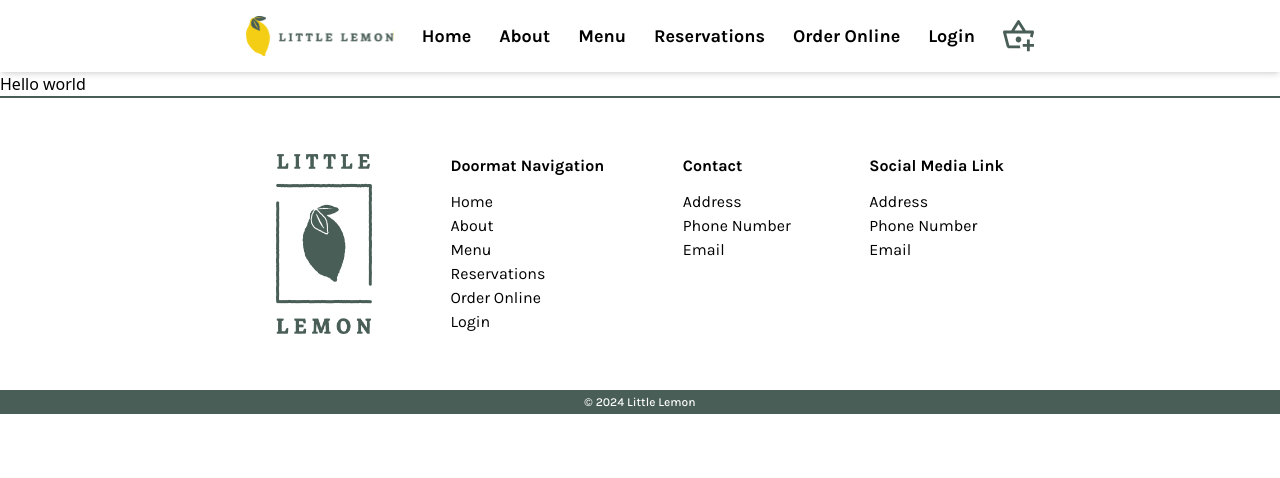
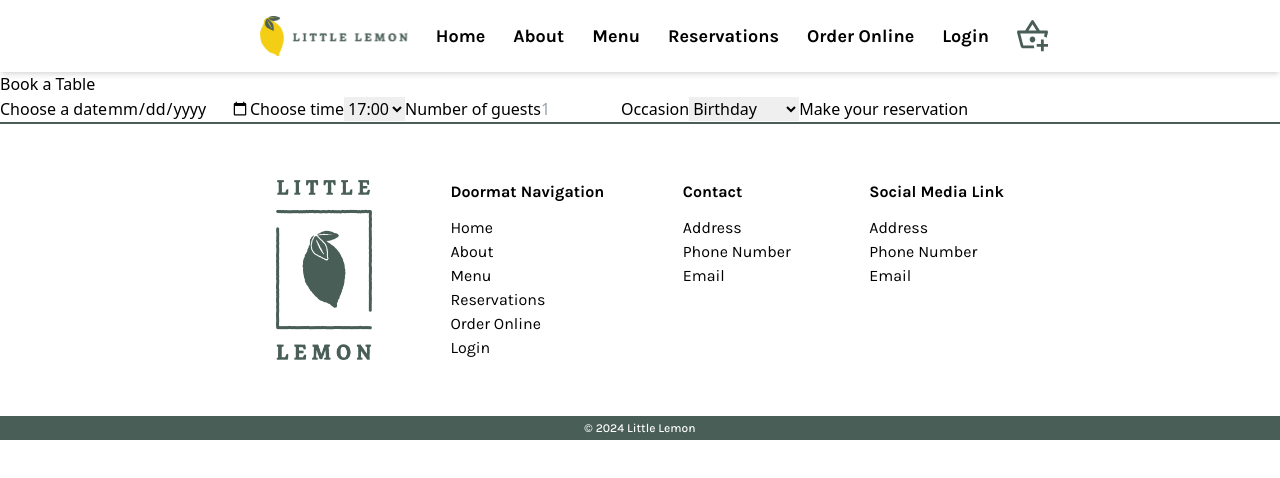
Before and after one commit to juliannGabrielDev/final-project-front-end, a React (Vite) app: page /booking in a window 1280 px wide. Shown: the top 478 px of the page. Built offline with nearby package versions, Linux system fonts and the light colour scheme; a web font is replaced by a local one.

Commit message:
Se agrego el contexto para la barra de navegacion

```diff
--- a/src/App.jsx
+++ b/src/App.jsx
@@ -1,4 +1,4 @@
-import { Routes, Route, Link } from "react-router-dom";
+import { Routes, Route } from "react-router-dom";
 
 import Nav from "./layout/Nav";
 import Home from "./pages/Home";
--- /dev/null
+++ b/src/components/CustomLink.jsx
@@ -0,0 +1 @@
+import PropTypes from 'prop-types';
--- a/src/components/Link.jsx
+++ /dev/null
@@ -1,11 +0,0 @@
-import PropTypes from 'prop-types';
-
-export default function Link({ children }) {
-    return (
-        <li className='font-bold font-karla text-lg'><a href="#">{ children }</a></li>
-    )
-}
-
-Link.propTypes = {
-    children: PropTypes.node.isRequired,
-};
--- a/src/layout/Nav.jsx
+++ b/src/layout/Nav.jsx
@@ -1,56 +1,88 @@
-import Logo from "../assets/icons/logo.svg";
-import Basket from "../assets/icons/Basket.svg";
-import Menu from "../assets/icons/hamburger-menu.svg";
-import Link from "../components/Link";
+import Logo from '../assets/icons/logo.svg';
+import Basket from '../assets/icons/Basket.svg';
+import Menu from '../assets/icons/hamburger-menu.svg';
 
-import PropTypes from "prop-types";
-import {useRef, useState} from "react";
+import { NavMenuProvider, useNavMenuContext } from './NavMenuContext';  // Asegúrate de importar el contexto correctamente
+
+import { Link } from 'react-router-dom';
+import PropTypes from 'prop-types';
 
 export default function Nav() {
-    const navMenu = useRef(null);
-    const navbar = useRef(null);
-    const [isOpen, setIsOpen] = useState(false);
+    return (
+        <NavMenuProvider>  {/* El proveedor envuelve el componente Nav */}
+            <NavContent />
+        </NavMenuProvider>
+    )
+}
 
-    const handleMenu = () => {
-        if (isOpen) {
-            setIsOpen(false);
-            navMenu.current.classList.add("hidden");
-            navbar.current.classList.remove("h-screen");
-        } else {
-            setIsOpen(true);
-            navMenu.current.classList.remove("hidden");
-            navbar.current.classList.add("h-screen");
-        }
-    }
+// Este es el componente que contiene la lógica de navegación
+function NavContent() {
+    const { navMenu, navbar, handleMenu } = useNavMenuContext();  // Llamando a useNavMenuContext dentro del componente hijo que está dentro del proveedor
 
     return (
         <nav ref={navbar} className="bg-white sticky top-0 z-10">
-            <div className="flex gap-7 items-center justify-between lg:justify-center py-4 px-5  shadow-md">
-                <img src={Menu} onClick={handleMenu} className="h-6 lg:hidden cursor-pointer" alt="Menu" />
-                <img src={Logo} className="cursor-pointer h-8 lg:h-10" alt="Little Lemon" />
-                <NavMenu className="hidden" />
-                <img src={Basket} className="h-8 cursor-pointer" alt="Basket" />
+            <div className="flex gap-7 items-center justify-between lg:justify-center py-4 px-5 shadow-md">
+                <MenuButton />
+                <img
+                    src={Logo}
+                    className="cursor-pointer h-8 lg:h-10"
+                    alt="Little Lemon" />
+                <NavMenu variant="hidden" />
+                <img
+                    src={Basket}
+                    className="h-8 cursor-pointer"
+                    alt="Basket" />
             </div>
             <div ref={navMenu} className="hidden lg:hidden p-5">
-                <NavMenu className="flex flex-col" />
+                <NavMenu variant="flex flex-col" />
             </div>
         </nav>
     )
 }
 
-function NavMenu(props) {
+function NavMenu({ variant }) {
     return (
-        <ul className={`${props.className} gap-7 lg:flex`}>
-                <Link>Home</Link>
-                <Link>About</Link>
-                <Link>Menu</Link>
-                <Link>Reservations</Link>
-                <Link>Order Online</Link>
-                <Link>Login</Link>
-            </ul>
+        <ul className={`${variant} gap-7 lg:flex`}>
+            <NavLink route="/">Home</NavLink>
+            <NavLink>About</NavLink>
+            <NavLink>Menu</NavLink>
+            <NavLink>Reservations</NavLink>
+            <NavLink>Order Online</NavLink>
+            <NavLink>Login</NavLink>
+        </ul>
+    )
+}
+
+function MenuButton() {
+    const { handleMenu } = useNavMenuContext();  // Usando el contexto para manejar el menú
+
+    return (
+        <button onClick={handleMenu}>
+            <img
+                src={Menu}
+                className="h-6 lg:hidden cursor-pointer"
+                alt="Menu" />
+        </button>
+    )
+}
+
+function NavLink({ route, children }) {
+    const { handleMenu } = useNavMenuContext();  // Usando el contexto para manejar el menú
+
+    const handleClick = () => {
+        handleMenu();  // Ejecutando la función handleMenu al hacer clic en el enlace
+    }
+
+    return (
+        <Link
+            to={route}
+            onClick={handleClick}
+            className='font-bold font-karla text-lg hover:underline'>
+            {children}
+        </Link>
     )
 }
 
 NavMenu.propTypes = {
-    className: PropTypes.string,
+    variant: PropTypes.string,
 };
--- /dev/null
+++ b/src/layout/NavMenuContext.jsx
@@ -0,0 +1,33 @@
+import {createContext, useContext, useRef, useState} from "react";
+
+// Create a context for the NavMenu component
+const NavMenuContext = createContext();
+
+// Context provider that provides state and handleMenu function
+export function NavMenuProvider({children}) {
+    const navMenu = useRef(null);
+    const navbar = useRef(null);
+    const [isOpen, setIsOpen] = useState(false);
+
+    const handleMenu = () => {
+        if (isOpen) {
+            setIsOpen(false);
+            navMenu.current.classList.add("hidden");
+            navbar.current.classList.remove("h-screen");
+        } else {
+            setIsOpen(true);
+            navMenu.current.classList.remove("hidden");
+            navbar.current.classList.add("h-screen");
+        }
+    }
+
+    return (
+        <NavMenuContext.Provider value={{navMenu, navbar, handleMenu}}>
+            {children}
+        </NavMenuContext.Provider>
+    )
+}
+
+export function useNavMenuContext() {
+    return useContext(NavMenuContext);
+}
--- a/src/pages/BookingPage.jsx
+++ b/src/pages/BookingPage.jsx
@@ -1,5 +1,34 @@
 export default function BookingPage() {
     return (
-        <h1>Hello world</h1>
+        <>
+            <h1>Book a Table</h1>
+            <BookingForm />
+        </>
     )
 }
+
+function BookingForm() {
+    return (
+        <form>
+            <label htmlFor="res-date">Choose a date</label>
+            <input type="date" id="res-date" />
+            <label htmlFor="res-time">Choose time</label>
+            <select id="res-time">
+                <option value="">17:00</option>
+                <option value="">18:00</option>
+                <option value="">19:00</option>
+                <option value="">20:00</option>
+                <option value="">21:00</option>
+                <option value="">22:00</option>
+            </select>
+            <label htmlFor="guests">Number of guests</label>
+            <input type="number" id="guests" placeholder="1" min="1" max="10" />
+            <label htmlFor="occasion">Occasion</label>
+            <select id="occasion">
+                <option value="">Birthday</option>
+                <option value="">Anniversary</option>
+            </select>
+            <input type="submit" value="Make your reservation" />
+        </form>
+    )
+}
```
